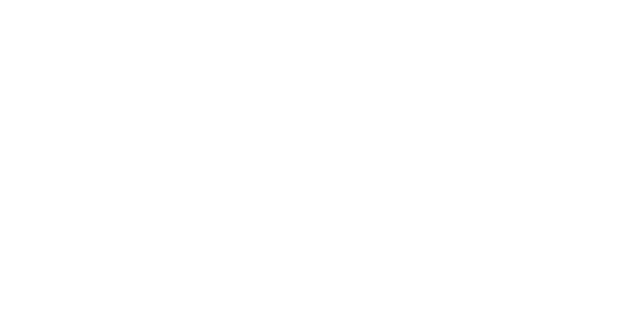
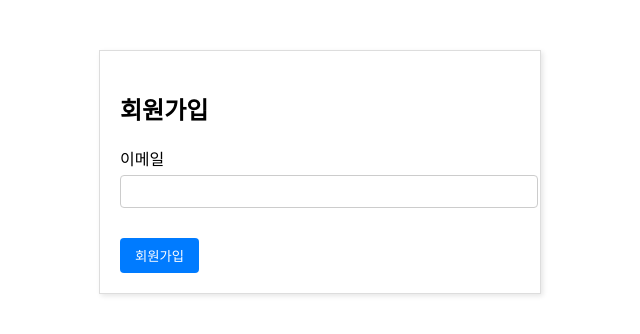
Before and after one commit to L-ETS/LETS, a React (Create React App) app in the folder src/main/frontend/: page /user/register in a window 1280 px wide. Before the commit this address had no page. Shown: the top 334 px of the page, without its empty margins (320-960 px from the left). Built offline with nearby package versions, Linux system fonts and the light colour scheme.

Commit message:
회원가입 페이지의 이메일 입력 구현중

```diff
--- a/src/main/frontend/src/App.js
+++ b/src/main/frontend/src/App.js
@@ -1,11 +1,13 @@
 import './App.css';
 import { Routes, Route } from 'react-router-dom';
 import Home from './pages/Home';
+import Register from './pages/Register';
 
 function App() {
   return (
     <Routes>
       <Route path='/' element={<Home/>} />
+      <Route path='/user/register' element={<Register/>} />
     </Routes>
   );
 }
--- /dev/null
+++ b/src/main/frontend/src/pages/Register.js
@@ -0,0 +1,54 @@
+import { useState } from 'react';
+
+//해당 페이지에 적용될 css파일(chat gpt 복붙 한건데 만들 때 방해되면 지우셔도 됩니다.)
+import '../styles/registerPage.css'
+
+function Register() {
+  const [email, setEmail] = useState('');
+
+  //회원가입 버튼 눌렀을 때 벌어질 이벤트
+  const handleSubmit = (e) => {
+    e.preventDefault();
+
+
+  };
+
+  return (
+    <div className="register-page">
+      <h2>회원가입</h2>
+      <form onSubmit={handleSubmit}>
+
+        <div className="input-group">
+          {/* 아이디 입력 ui */}
+        </div>
+
+        <div className="input-group">
+          {/* 비밀번호 입력 ui */}
+        </div>
+
+        <div className="input-group">
+          <label htmlFor="email">이메일</label>
+          <input
+            type="email"
+            id="email"
+            value={email}
+            onChange={(e) => setEmail(e.target.value)}
+            required
+          />
+        </div>
+
+        <div className="input-group">
+          {/* 닉네임 입력 ui */}
+        </div>
+
+        <div className="input-group">
+          {/* 지역 입력 ui */}
+        </div>
+
+        <button type="submit">회원가입</button>
+      </form>
+    </div>
+  );
+}
+
+export default Register;
--- /dev/null
+++ b/src/main/frontend/src/styles/registerPage.css
@@ -0,0 +1,37 @@
+.register-page {
+  max-width: 400px;
+  margin: 50px auto;
+  padding: 20px;
+  border: 1px solid #ddd;
+  box-shadow: 2px 2px 5px rgba(0, 0, 0, 0.1);
+}
+
+.input-group {
+  margin-bottom: 20px;
+}
+
+label {
+  display: block;
+  margin-bottom: 5px;
+}
+
+input {
+  width: 100%;
+  padding: 8px;
+  border: 1px solid #ccc;
+  border-radius: 4px;
+}
+
+button {
+  margin-top: 10px;
+  padding: 8px 15px;
+  background-color: #007bff;
+  color: #fff;
+  border: none;
+  border-radius: 4px;
+  cursor: pointer;
+}
+
+button:hover {
+  background-color: #0056b3;
+}
```
